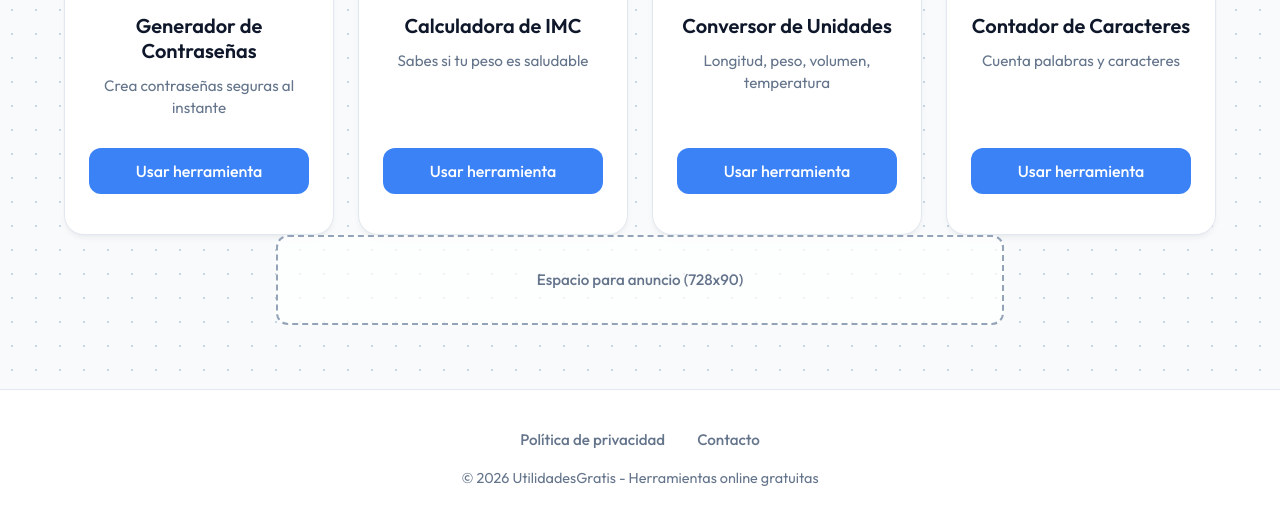
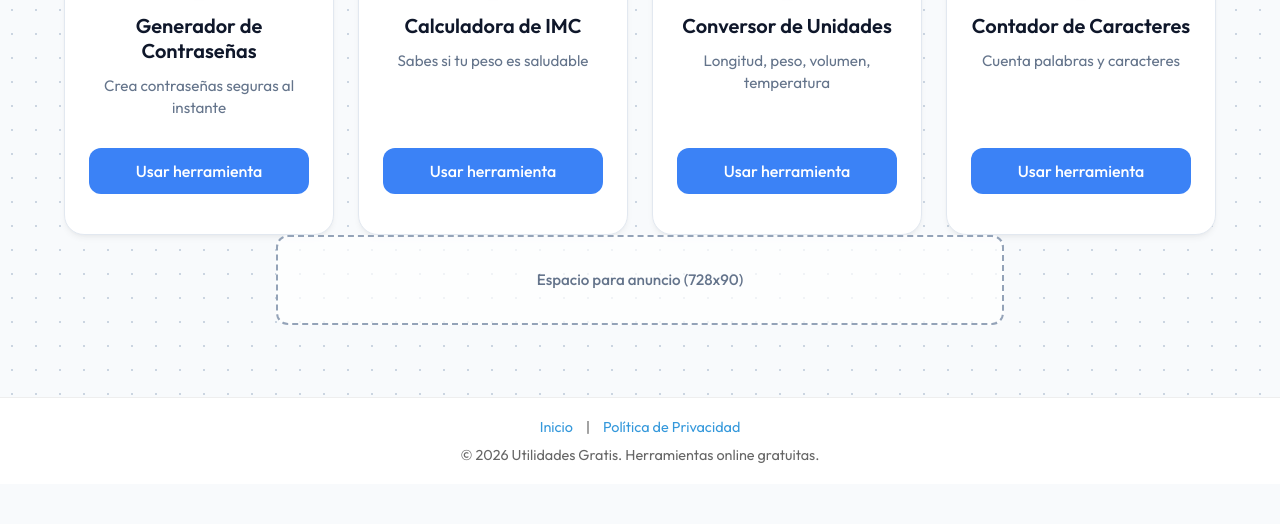
Before and after one commit to alexnop61/Generador-de-Contrase-as-Seguras, a plain HTML site: page index.html in a window 1280 px wide. Shown: the part 434-958 px from the top of the page. After the commit the page ends 918 px from the top, so only its background shows below. Drawn offline with Linux system fonts and the light colour scheme.

Commit message:
Update index.html

```diff
--- a/index.html
+++ b/index.html
@@ -509,14 +509,12 @@
         </div>
     </div>
 
-    <footer>
-        <div class="container footer-content">
-            <div class="footer-links">
-                <a href="#">Política de privacidad</a>
-                <a href="#">Contacto</a>
-            </div>
-            <p class="copyright">© 2026 UtilidadesGratis - Herramientas online gratuitas</p>
-        </div>
+    <footer style="margin-top: 40px; padding: 20px; text-align: center; border-top: 1px solid #eee; font-size: 0.9em; color: #666;">
+        <p>
+            <a href="index.html" style="color: #3498db; text-decoration: none; margin: 0 10px;">Inicio</a> |
+            <a href="privacidad.html" style="color: #3498db; text-decoration: none; margin: 0 10px;">Política de Privacidad</a>
+        </p>
+        <p style="margin-top: 10px;">&copy; 2026 Utilidades Gratis. Herramientas online gratuitas.</p>
     </footer>
 
     <script>
```
